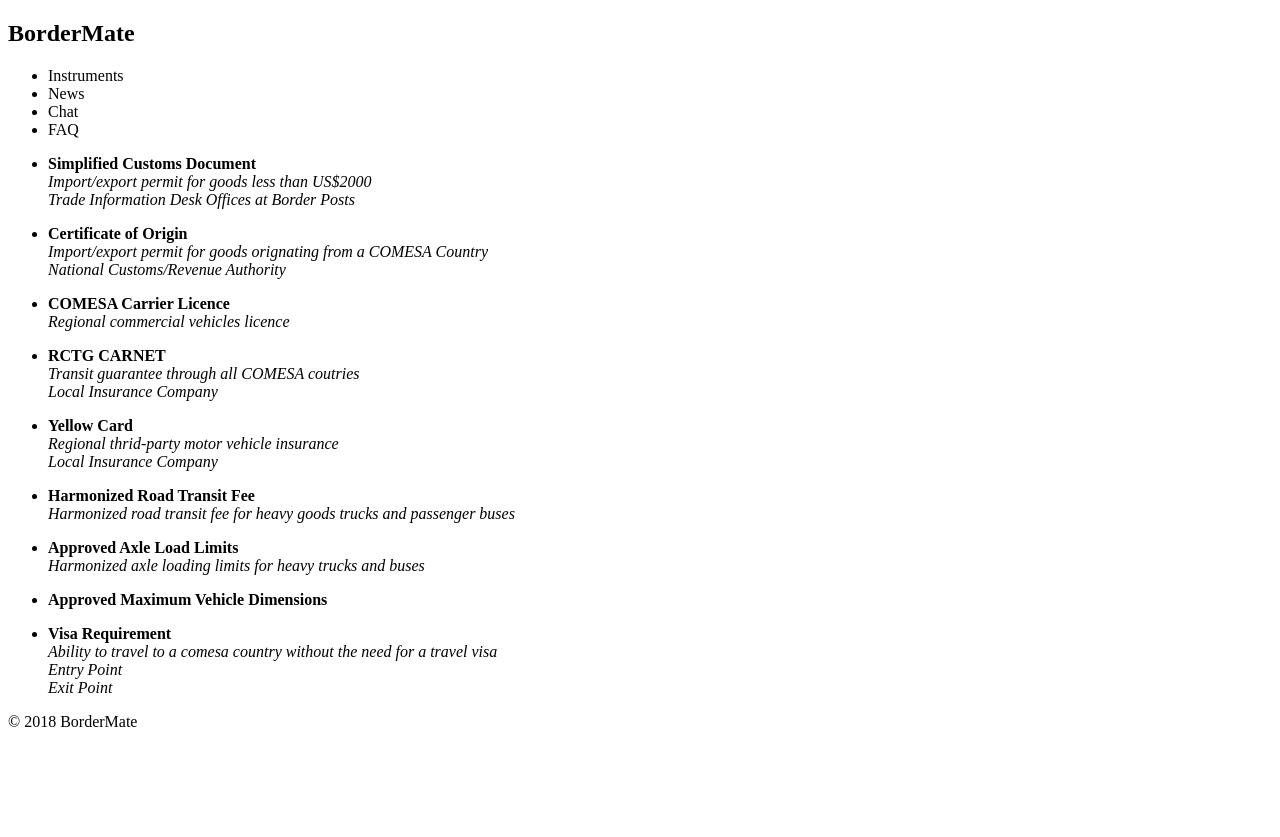
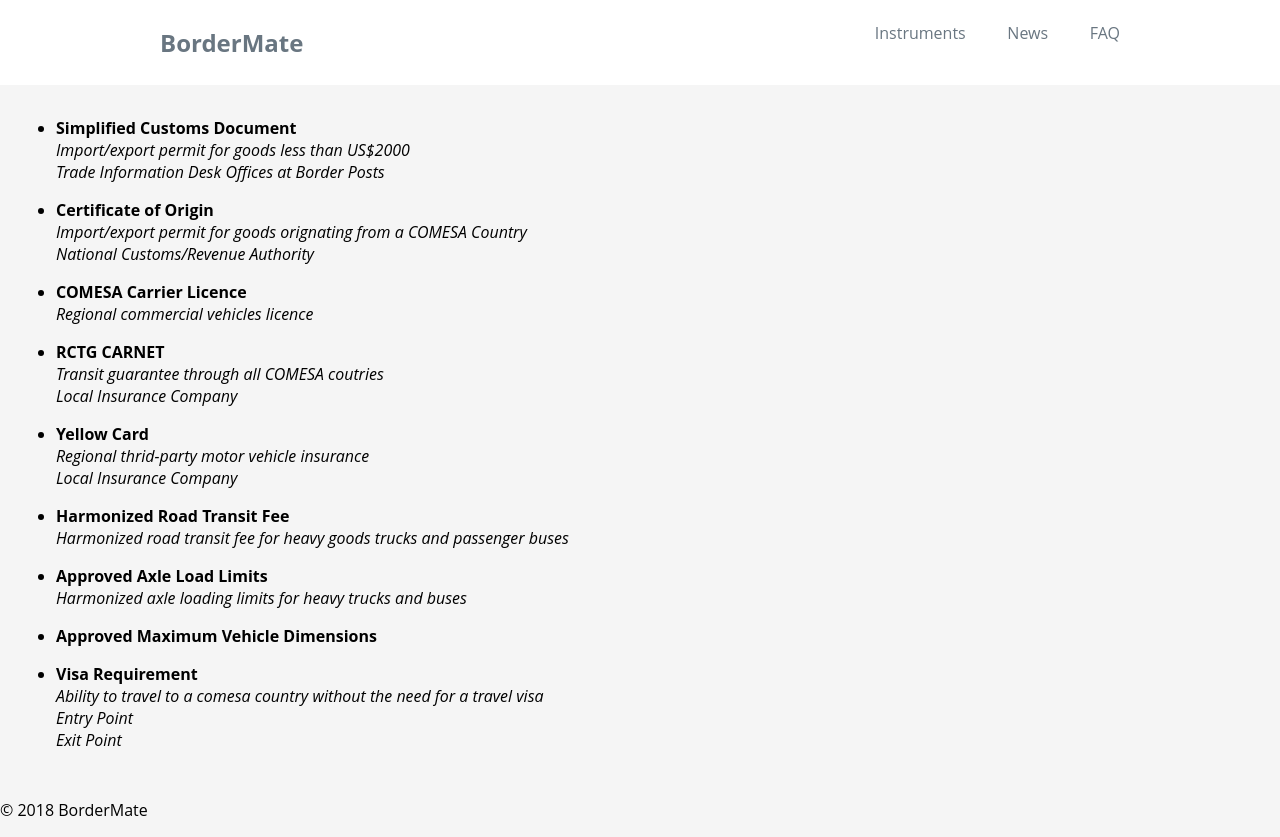
Before and after one commit to mtondolo/MuzzBuddy, a plain HTML site: page index.html in a window 1280 px wide. Before the commit the page ends 800 px from the top, so only its background shows below. Drawn offline with Linux system fonts and the light colour scheme.

Commit message:
Add header style

```diff
--- /dev/null
+++ b/css/styles.css
@@ -0,0 +1,51 @@
+    * {
+      box-sizing: border-box;
+    }
+    body {
+      font-family: 'Open Sans', sans-serif;
+
+      margin: 0;
+      padding: 0;
+      background: #F5F5F5;
+    }
+    header {
+      font-weight: 400;
+      -webkit-font-smoothing: antialiased;
+      color: #697681;
+
+      background: white;
+      height: 85px;
+      padding: 15px;
+    }
+    section {
+      padding: 16px;
+    }
+    .flex-container {
+      display: flex;
+    }
+    .space-between {
+      justify-content: space-between;
+    }
+    .vertical-centerer {
+      height: 100%;
+      flex-direction: column;
+      justify-content: center;
+    }
+    .header-content {
+      width: 960px;
+      margin-left: auto;
+      margin-right: auto;
+    }
+    .logo {
+      width: 200px;
+      display: inline-block;
+      margin: 10px 0px;
+    }
+    .menu {
+      list-style: none;
+      list-style-type: none;
+    }
+    .menu > li {
+      display: inline;
+      margin-left: 37.5px;
+    }
--- a/index.html
+++ b/index.html
@@ -1,13 +1,16 @@
 <!DOCTYPE html>
 <html>
+
 <head>
 <meta charset="utf-8">
 <title>BorderMate</title>
+<link href="css/styles.css" rel="stylesheet">
 </head>
+
 <body>
 	  <header>
-    <div>
-      <div>
+    <div class="vertical-centerer flex-container">
+      <div class="flex-container space-between header-content">
         <div>
         	<!--Header title-->
           <span>
@@ -16,16 +19,16 @@
         </div>
         <div>
         	<!--Header items-->
-          <ul>
+          <ul class="menu">
             <li>Instruments</li>
             <li>News</li>
-            <li>Chat</li>
             <li>FAQ</li>
           </ul>
         </div>
       </div>
     </div>
   </header>
+
   <section>
 <!-- List of retaurants, takeways and bakeries as well as their details -->
 <ul>
@@ -90,6 +93,7 @@
     </p>
 </ul>
 </section>
+
 <!--Footer content-->
  <footer>
         <p>© 2018 BorderMate</p>
```
